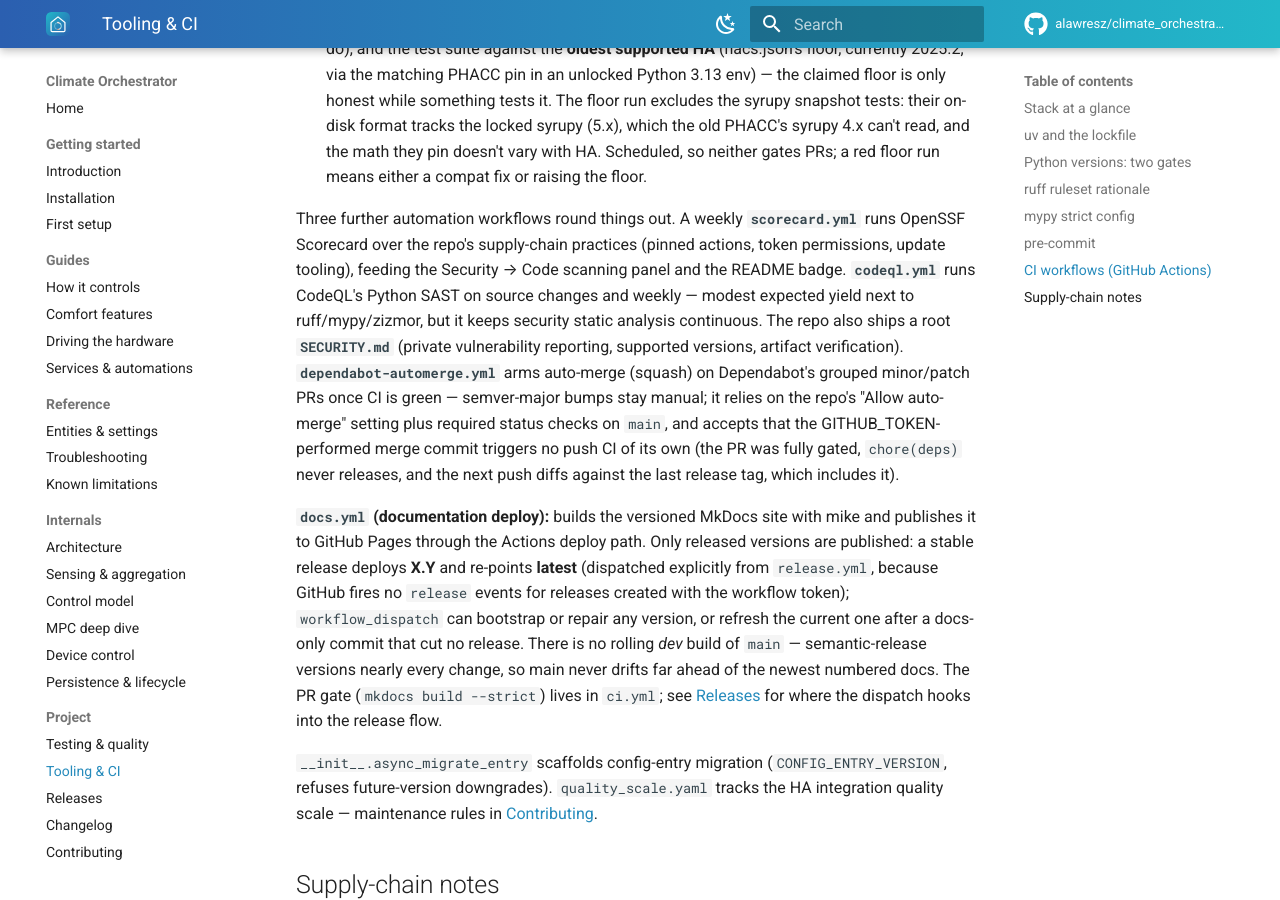
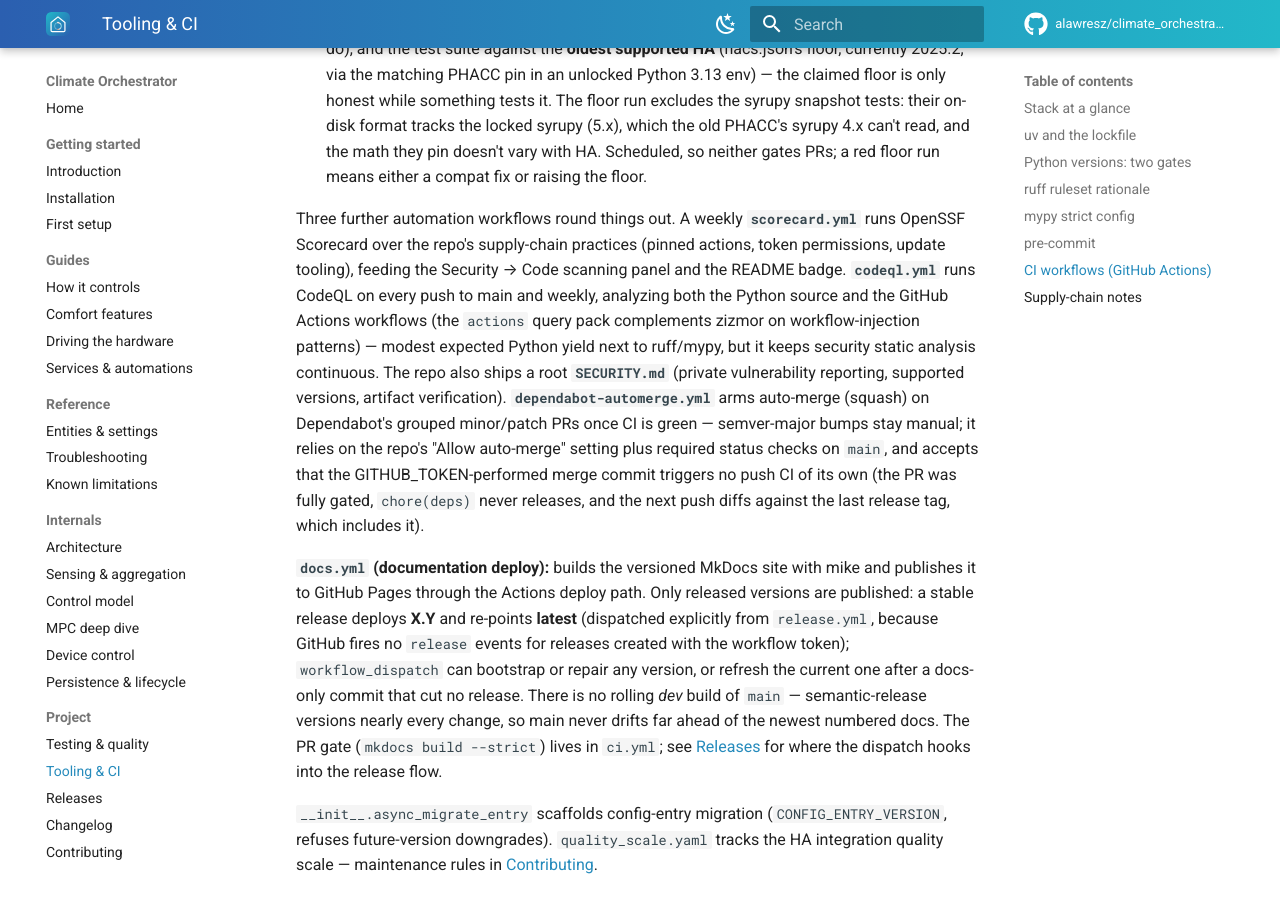
Before and after one commit to alawresz/climate_orchestrator, an MkDocs documentation site: the page built from docs/project/tooling.md, in a window 1280 px wide and 900 px high, scrolled down 3944 px. Built offline with MkDocs 1.6.1 and Material for MkDocs 9.7.7, drawn with Linux system fonts in a browser that asks for light colours; plug-ins that fetch from the network failed and are left out; comment, search, counter and statistics services are not loaded; the version menu is left out.

Commit message:
ci: add CodeQL workflow for SAST and README badge integration

```diff
--- a/docs/project/tooling.md
+++ b/docs/project/tooling.md
@@ -167,8 +167,10 @@ Three further automation workflows round things out. A weekly
 **`scorecard.yml`** runs OpenSSF Scorecard over the repo's supply-chain
 practices (pinned actions, token permissions, update tooling), feeding the
 Security → Code scanning panel and the README badge. **`codeql.yml`** runs
-CodeQL's Python SAST on source changes and weekly — modest expected yield
-next to ruff/mypy/zizmor, but it keeps security static analysis continuous.
+CodeQL on every push to main and weekly, analyzing both the Python source and
+the GitHub Actions workflows (the `actions` query pack complements zizmor on
+workflow-injection patterns) — modest expected Python yield next to
+ruff/mypy, but it keeps security static analysis continuous.
 The repo also ships a root **`SECURITY.md`** (private vulnerability
 reporting, supported versions, artifact verification).
 **`dependabot-automerge.yml`** arms auto-merge (squash) on Dependabot's
```
Also changed, not shown: README.md (+4 -3 lines), 1 other file.
